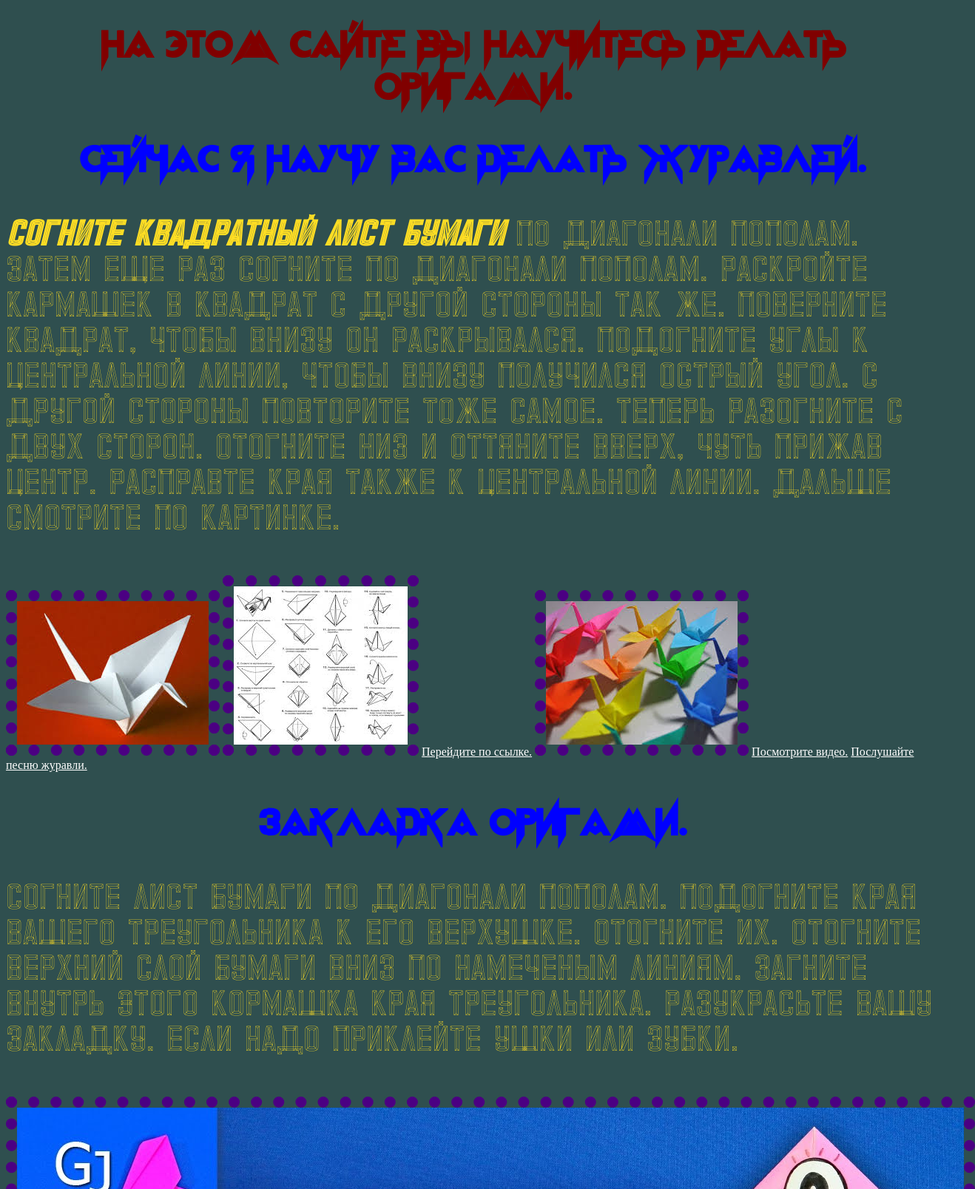
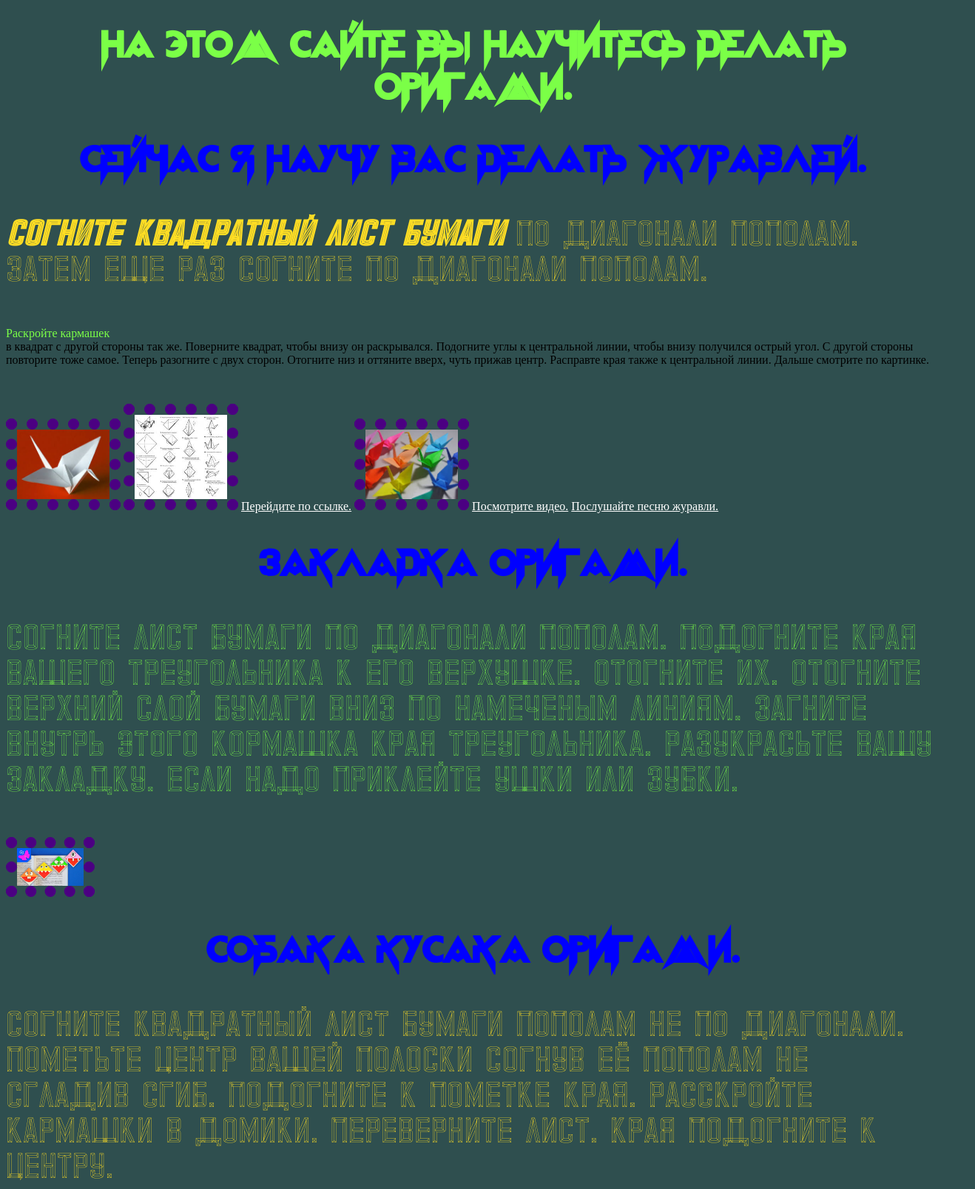
Before and after one commit to kate-butova/web-lessons, a plain HTML site: page оригами_сайт.html in a window 1280 px wide. Shown: the top 1608 px of the page at 74% size, 1318 px wide, since content can reach past the window. Drawn offline with Linux system fonts and the light colour scheme.

Commit message:
lesson 5

```diff
--- a/оригами_сайт.html
+++ b/оригами_сайт.html
@@ -16,11 +16,18 @@
 		 	src:url(15.ttf);
 		 	font-family:ljk_BlackStar;
 		 }
+		 #problem{
+			 width:90px;
+		 }
+
 		h1{
 			color: #800000;
 			font-size: 50px;
 			text-align: center;
 			font-family: ljk_BlackStar;
+		}
+		.origami{
+			color:rgb(123, 255, 71);
 		}
 		h2{
 			color: #0000FF;
@@ -68,7 +75,8 @@
               }
               img{
               	border: 15px dotted #4B0082;
-              }
+							width:125px;
+							             }
                 a{
                 	color: #FFFFFF;
                 }
@@ -79,9 +87,9 @@
 </style>
 </head>
 <body>
-<h1>На этом сайте вы научитесь делать оригами.</h1><!--заголовок-->
+<h1 class="origami">На этом сайте вы научитесь делать оригами.</h1><!--заголовок-->
 <h2>Сейчас я научу вас делать журавлей.</h2><!--подзаголовок-->
-<p><strong><em>Согните квадратный лист бумаги</em></strong> по диагонали пополам. Затем еще раз согните по диагонали пополам. Раскройте кармашек в квадрат с другой стороны так же. Поверните квадрат, чтобы внизу он раскрывался. Подогните углы к центральной линии, чтобы внизу получился острый угол. С другой стороны повторите тоже самое. Теперь разогните с двух сторон. Отогните низ и оттяните вверх, чуть прижав центр. Расправте края также к центральной линии. Дальше смотрите по картинке.</p><!--текст-->
+<p><strong><em>Согните квадратный лист бумаги</em></strong> по диагонали пополам. Затем еще раз согните по диагонали пополам. <div class="origami">Раскройте кармашек</div> в квадрат с другой стороны так же. Поверните квадрат, чтобы внизу он раскрывался. Подогните углы к центральной линии, чтобы внизу получился острый угол. С другой стороны повторите тоже самое. Теперь разогните с двух сторон. Отогните низ и оттяните вверх, чуть прижав центр. Расправте края также к центральной линии. Дальше смотрите по картинке.</p><!--текст-->
 <img src="images (1).jpg">
 <img src="images.jpg">
 <a href="http://gamejulia.ru/origami-zhuravlik.html">Перейдите по ссылке.</a>
@@ -90,8 +98,8 @@
 <a href="https://www.youtube.com/watch?v=t-pzcCjELew">
 	Послушайте песню журавли.</a>
 	<h2>Закладка оригами.</h2>
-	<p>Согните лист бумаги по диагонали пополам. Подогните края вашего треугольника к его верхушке. Отогните их. Отогните верхний слой бумаги вниз по намеченым линиям. Загните внутрь этого кормашка края треугольника. Разукрасьте вашу закладку. Если надо приклейте ушки или зубки.</p>
-	<img src="maxresdefault.jpg">
+	<p class="origami">Согните лист бумаги по диагонали пополам. Подогните края вашего треугольника к его верхушке. Отогните их. Отогните верхний слой бумаги вниз по намеченым линиям. Загните внутрь этого кормашка края треугольника. Разукрасьте вашу закладку. Если надо приклейте ушки или зубки.</p>
+	<img src="maxresdefault.jpg"id="problem">
 <h2>Собака кусака оригами.</h2>
 <p>Согните квадратный лист бумаги пополам не по диагонали. Пометьте центр вашей полоски согнув её пополам не сгладив сгиб. Подогните к пометке края. Расскройте кармашки в домики. Переверните лист. Края подогните к центру.</p>
 <a href="https://www.youtube.com/watch?v=4FscP8LGdw8">Дальше смотрите видео.</a>
```
